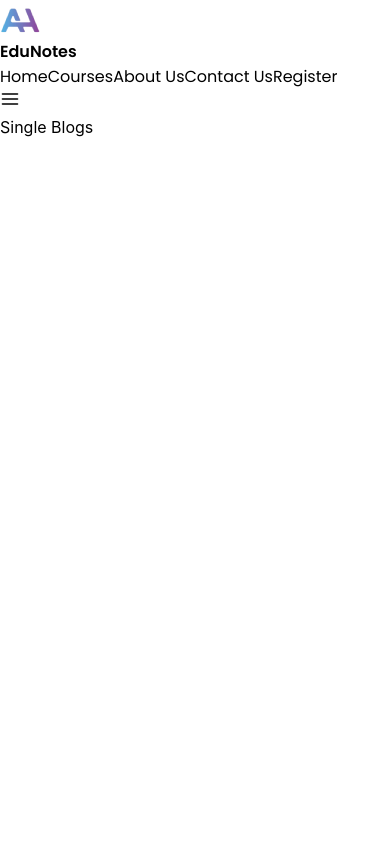
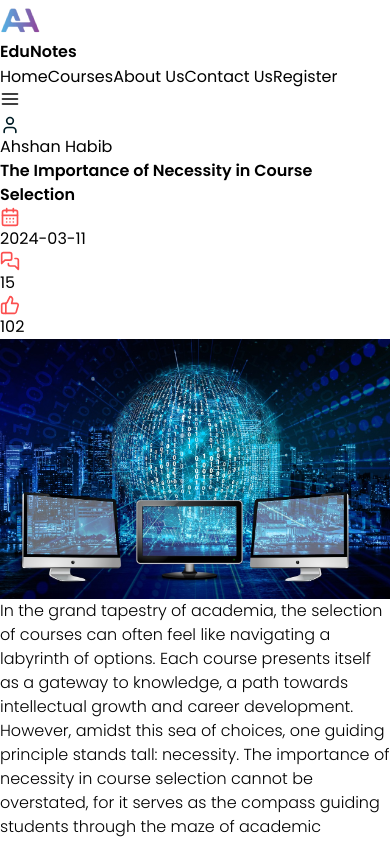
Before and after one commit to AhshanHabib26/Edu-Notes-Client, a React (Vite) app: page /blogs/1 in a window 390 px wide. Shown: the top 842 px of the page. Built offline with nearby package versions, Linux system fonts and the light colour scheme.

Commit message:
Single Blog Page Updated

```diff
--- /dev/null
+++ b/src/components/ui/SingleBlog/ReletedBlog.tsx
@@ -0,0 +1,36 @@
+import RelatedBlogCard from "../../../libs/RelatedBlogCard";
+import ImgOne from "../../../assets/images/courseImgOne.jpg";
+import ImgTwo from "../../../assets/images/courseImgTwo.jpg";
+
+export type TRelatedBlog = {
+  id: string;
+  title: string;
+  image: string;
+};
+
+const relateadBlogData = [
+  {
+    id: "1",
+    title: "The Importance of Necessity in Course Selection",
+    image: ImgOne,
+  },
+  {
+    id: "2",
+    title: "The Role of Necessity in Course Selection",
+    image: ImgTwo,
+  },
+];
+
+const ReletedBlog = () => {
+  return (
+    <div className="my-10">
+      <div className="grid grid-cols-1 lg:grid-cols-2 gap-5">
+        {relateadBlogData.map((relatedBlog: TRelatedBlog) => (
+          <RelatedBlogCard relatedBlog={relatedBlog} key={relatedBlog.id} />
+        ))}
+      </div>
+    </div>
+  );
+};
+
+export default ReletedBlog;
--- /dev/null
+++ b/src/components/ui/SingleBlog/SingleBlogInfo.tsx
@@ -0,0 +1,99 @@
+import { CalendarDays, MessagesSquare, ThumbsUp, User } from "lucide-react";
+import ImgOne from "../../../assets/images/courseImgOne.jpg";
+import SCShare from "../SingleCourse/SCShare";
+import SingleBlogUser from "./SingleBlogUser";
+import ReletedBlog from "./ReletedBlog";
+const singleData = {
+  id: "1",
+  title: "The Importance of Necessity in Course Selection",
+  author: "Ahshan Habib",
+  date: "2024-03-11",
+  content: [
+    "In the grand tapestry of academia, the selection of courses can often feel like navigating a labyrinth of options. Each course presents itself as a gateway to knowledge, a path towards intellectual growth and career development. However, amidst this sea of choices, one guiding principle stands tall: necessity. The importance of necessity in course selection cannot be overstated, for it serves as the compass guiding students through the maze of academic offerings, ensuring they stay aligned with their goals, aspirations, and the demands of the world they are preparing to enter.",
+
+    "First and foremost, necessity acts as a filter, helping students sift through the myriad of options to focus on those that are most relevant to their academic pursuits and future career paths. In an era where time is a precious commodity, and the academic workload can be overwhelming, it is essential to prioritize courses that directly contribute to one's goals. For example, a student majoring in computer science may find it necessary to prioritize programming courses over art history electives, as they align more closely with their career aspirations in software development.",
+
+    "Moreover, necessity fosters a sense of purpose and motivation in students' academic journeys. When students enroll in courses that they deem necessary, whether due to their relevance to their major, personal interests, or career aspirations, they are more likely to be engaged and invested in their learning. This intrinsic motivation can drive students to excel academically, pushing themselves beyond their comfort zones and embracing challenges with enthusiasm.",
+
+    "Furthermore, necessity serves as a bridge between academia and the real world, ensuring that students acquire the skills and knowledge needed to navigate the challenges of their chosen fields. In today's rapidly evolving job market, employers value practical skills and expertise over theoretical knowledge alone. By selecting courses that address current industry trends, emerging technologies, and professional standards, students can better position themselves for success upon graduation.",
+
+    "In conclusion, the importance of necessity in course selection cannot be overstated. It serves as a guiding principle, helping students navigate the vast landscape of academic offerings with purpose and intentionality. By prioritizing courses that align with their goals, interests, and the demands of the world around them, students can maximize their academic potential, cultivate their passions, and make meaningful contributions to society. In the journey of education, necessity is not merely a choice but a compass, pointing the way towards a brighter and more fulfilling future.",
+  ],
+  tags: ["education", "course selection", "career development"],
+  likes: 102,
+  comments: 15,
+  image: ImgOne,
+};
+
+const SingleBlogInfo = () => {
+  return (
+    <div>
+      <div className="flex items-center">
+        <User size={20} color="#001D25" />
+        <h1 className="text-lg poppins-regular ml-1">{singleData.author}</h1>
+      </div>
+      <div className="my-2">
+        <h1 className="text-3xl poppins-semibold text-[#FC4F4F]">
+          {singleData.title}
+        </h1>
+      </div>
+      <div className="flex items-center justify-between">
+        <div className="flex items-center">
+          <CalendarDays size={20} color="#FC4F4F" />
+          <p className="text-md poppins-regular ml-1">{singleData.date}</p>
+        </div>
+        <div className="flex items-center justify-between">
+          <div className="flex items-center cursor-pointer">
+            <MessagesSquare size={20} color="#FC4F4F" />
+            <p className="text-md poppins-regular ml-1">
+              {singleData.comments}
+            </p>
+          </div>
+          <div className="flex items-center ml-5 cursor-pointer">
+            <ThumbsUp size={20} color="#FC4F4F" />
+            <p className="text-md poppins-regular ml-1">{singleData.likes}</p>
+          </div>
+        </div>
+      </div>
+      <div className="mt-6">
+        <img
+          className=" w-full h-[350px] md:h-[400px] lg:h-[450px] rounded-lg object-cover"
+          src={singleData.image}
+          alt=""
+        />
+      </div>
+      <div className="mt-5">
+        {singleData.content.map((item, index) => (
+          <p key={index} className="text-md poppins-light text-justify mb-5">
+            {item}
+          </p>
+        ))}
+      </div>
+      <div className=" bg-green-50 p-6 border-l-8 border-[#FC4F4F] rounded-lg mt-10">
+        <h1 className="text-lg poppins-medium">
+          Education is not the filling of a pail, but the lighting of a fire."
+        </h1>
+        <p className="text-md poppins-light">William Butler Yeats</p>
+      </div>
+      <div className="mt-12 flex flex-col items-start justify-start">
+        <div className="flex items-center flex-wrap">
+          <h1 className="text-xl poppins-medium mr-2">Tags:</h1>
+          {singleData.tags.map((tag, index) => (
+            <p
+              className=" bg-[#001D25] mr-1 p-2 text-md poppins-light text-white rounded-md cursor-pointer hover:bg-[#FC4F4F] mt-2 lg:mt-0"
+              key={index}
+            >{`${tag}`}</p>
+          ))}
+        </div>
+        <div>
+          <SCShare title="Share On" />
+        </div>
+      </div>
+      <hr className="my-10 border-gray-200" />
+      <SingleBlogUser />
+      <ReletedBlog/>
+    </div>
+  );
+};
+
+export default SingleBlogInfo;
--- /dev/null
+++ b/src/components/ui/SingleBlog/SingleBlogUser.tsx
@@ -0,0 +1,29 @@
+import userImg from "../../../assets/images/instructorImg.png";
+import SCShare from "../SingleCourse/SCShare";
+
+const SingleBlogUser = () => {
+  return (
+    <div>
+      <div className="shadow flex items-center flex-col lg:flex-row p-5">
+        <div className=" shrink-0">
+          <img className="w-[120px] h-[120px] border rounded-full" src={userImg} alt="" />
+        </div>
+        <div className="flex flex-col ml-5 mt-5 lg:mt-0">
+          <h1 className="text-2xl poppins-bold text-[#001D25]">Ahshan Habib</h1>
+          <p className="text-md poppins-light">
+            Experienced in the MERN (MongoDB, Express.js, React.js, Node.js)
+            stack for over two years, I've honed my skills in developing dynamic
+            and scalable web applications. With a robust portfolio spanning 100+
+            websites across diverse industries, I offer a wealth of practical
+            experience in both online and offline project development.
+          </p>
+          <div>
+            <SCShare title="Follow Me:" />
+          </div>
+        </div>
+      </div>
+    </div>
+  );
+};
+
+export default SingleBlogUser;
--- /dev/null
+++ b/src/libs/RelatedBlogCard.tsx
@@ -0,0 +1,16 @@
+import { TRelatedBlog } from "../components/ui/SingleBlog/ReletedBlog";
+
+type TRelatedBlogProps = {
+  relatedBlog: TRelatedBlog;
+};
+
+const RelatedBlogCard: React.FC<TRelatedBlogProps> = ({ relatedBlog }) => {
+  return (
+    <div className="flex items-start border border-gray-200 rounded-md p-2 cursor-pointer">
+      <img className="w-[100px] h-[80px] object-cover rounded-md" src={relatedBlog.image} alt="" />
+      <p className="text-md poppins-semibold ml-2">{relatedBlog.title}</p>
+    </div>
+  );
+};
+
+export default RelatedBlogCard;
--- a/src/pages/SingleBlogs.tsx
+++ b/src/pages/SingleBlogs.tsx
@@ -1,10 +1,25 @@
+import SingleBlogInfo from "../components/ui/SingleBlog/SingleBlogInfo";
+import Container from "../utils/Container";
 
 const SingleBlogs = () => {
-    return (
-        <div>
-            <h1>Single Blogs</h1>
+  return (
+    <div>
+      <Container>
+        <div className="grid grid-cols-1 lg:grid-cols-11 my-12">
+          <div className="lg:col-span-8 ">
+            <div className="w-full lg:w-10/12 ">
+              <SingleBlogInfo />
+            </div>
+          </div>
+          <div className="lg:col-span-3">
+            <div className="w-full border p-3 rounded-md mt-8 lg:mt-0">
+              <h1>Hello</h1>
+            </div>
+          </div>
         </div>
-    );
+      </Container>
+    </div>
+  );
 };
 
 export default SingleBlogs;
```
